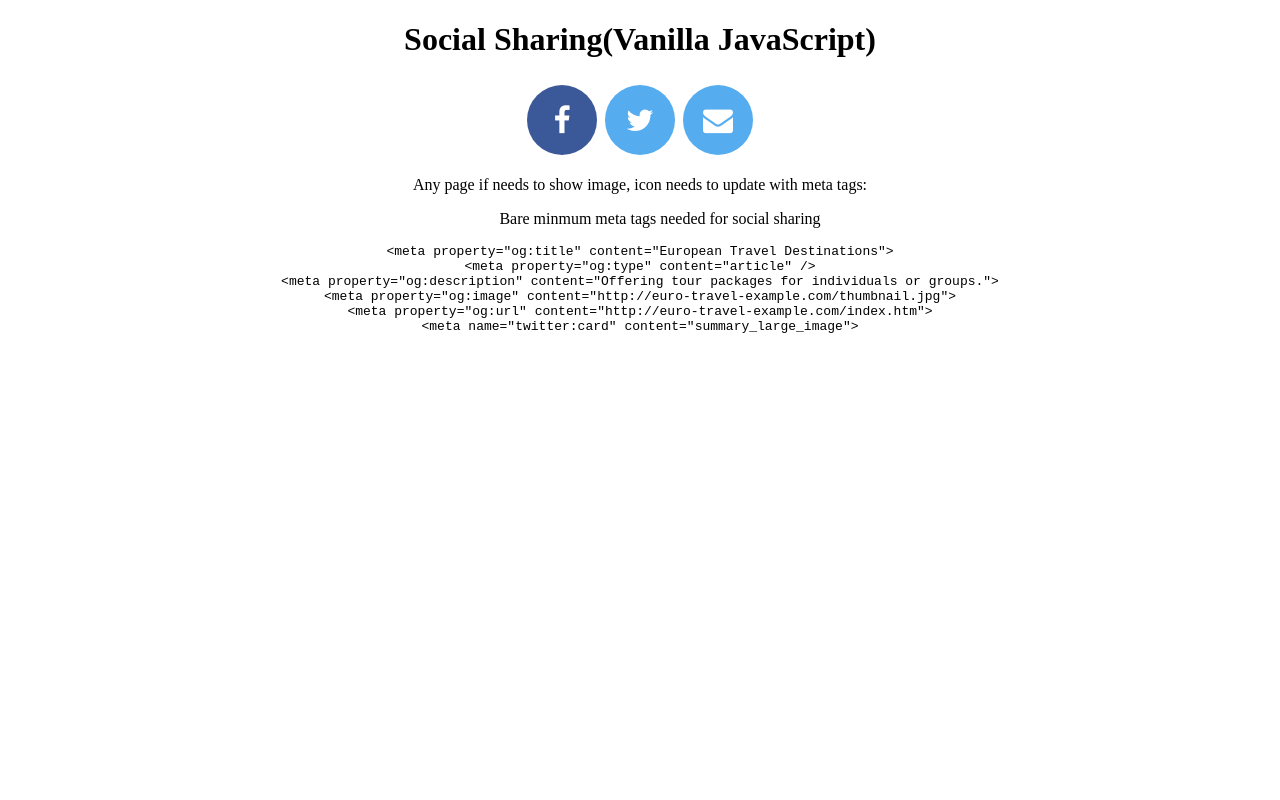
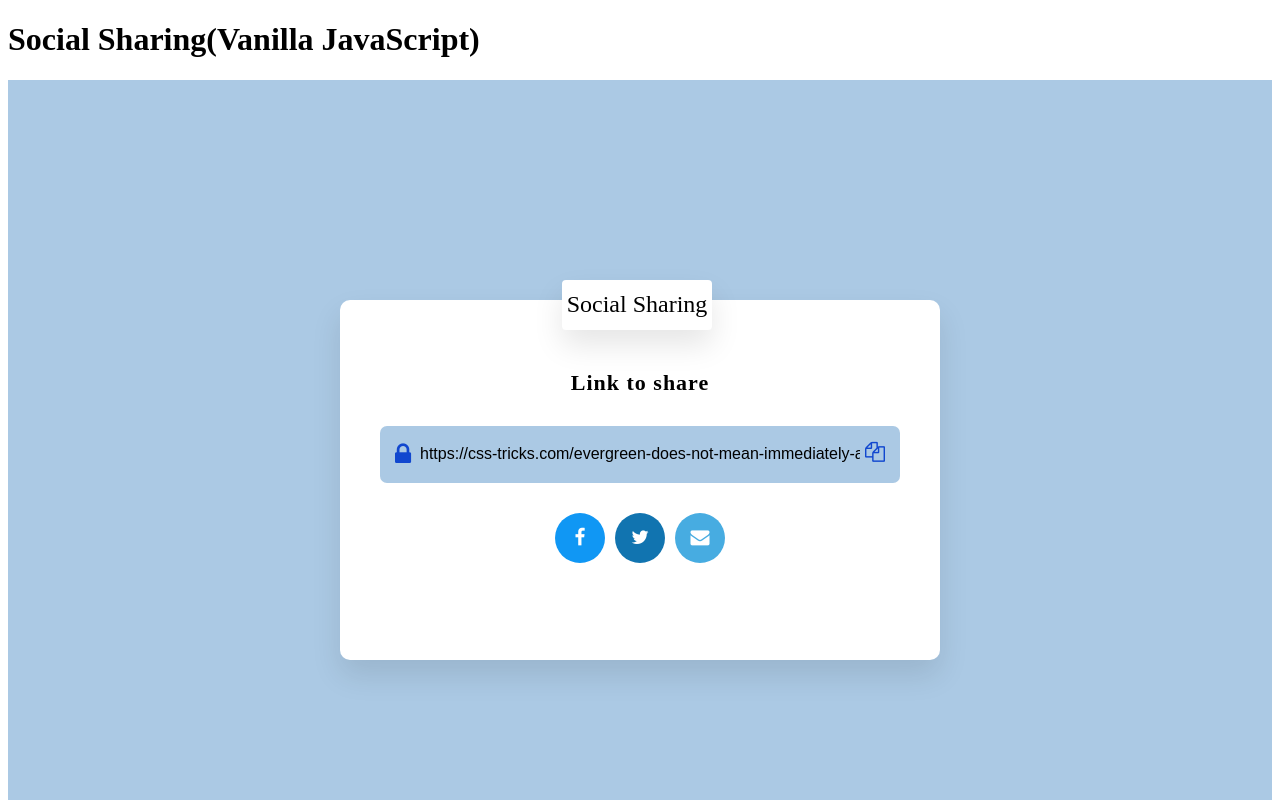
Before and after one commit to dhanugupta/social-share-js, a website: page src/index.html in a window 1280 px wide. Shown: the top 800 px of the page. Drawn offline with Linux system fonts and the light colour scheme.

Commit message:
addd copy method..

```diff
--- a/src/css/social-share-widget.css
+++ b/src/css/social-share-widget.css
@@ -1,31 +1,122 @@
-  body {
-   text-align: center;
-
-  }
-    .fa {
-  padding: 20px;
-  font-size: 30px;
-  width: 30px;
-  text-align: center;
-  text-decoration: none;
-  margin: 5px 2px;
-  border-radius: 50%;
+      .container {
+    height: 100vh;
+    display: flex;
+    justify-content: center;
+    align-items: center;
+    background-color: #abc9e4
 }
 
-.fa:hover {
-    opacity: 0.7;
+.container .card {
+    width: 600px;
+    height: 360px;
+    background-color: #fff;
+    border-radius: 10px;
+    position: relative;
+    box-shadow: 0px 15px 30px rgba(0, 0, 0, 0.1)
 }
 
-.fa-facebook {
-  background: #3B5998;
-  color: white;
+.container .card .head {
+    position: absolute;
+    width: 150px;
+    height: 50px;
+    box-shadow: 0px 15px 30px rgba(0, 0, 0, 0.1);
+    border-radius: 4px;
+    font-size: 24px;
+    display: flex;
+    justify-content: center;
+    align-items: center;
+    left: 37%;
+    top: -20px;
+    background-color: #fff
 }
 
-.fa-twitter {
-  background: #55ACEE;
-  color: white;
+.content {
+    text-align: center;
+    margin-top: 70px
 }
-.fa-envelope {
-  background: #55ACEE;
-  color: white;
+
+.content h3 {
+    letter-spacing: 1px;
+    font-size: 22px
 }
+
+.content span {
+    position: relative;
+    top: 10px;
+    font-weight: 500;
+    font-size: 18px
+}
+
+.input-text {
+    margin-top: 30px;
+    width: 100%;
+    padding: 0px 40px;
+    box-sizing: border-box;
+    position: relative
+}
+
+.input-text input {
+    width: 100%;
+    height: 57px;
+    background-color: #abc9e4;
+    outline: none;
+    border: none;
+    border-radius: 7px;
+    padding: 0px 40px;
+    box-sizing: border-box;
+    font-size: 16px
+}
+
+.input-text .fa-lock {
+    position: absolute;
+    top: 16px;
+    left: 55px;
+    font-size: 25px;
+    color: #1147cf
+}
+
+.input-text .fa-copy {
+    position: absolute;
+    top: 16px;
+    right: 55px;
+    font-size: 20px;
+    cursor: pointer;
+    color: #1147cf
+}
+
+.social {
+    margin-top: 30px;
+    padding: 0px 40px;
+    list-style: none;
+    display: flex;
+    justify-content: center
+}
+
+.social li a {
+    height: 50px;
+    width: 50px;
+    display: flex;
+    border-radius: 50%;
+    justify-content: center;
+    align-items: center;
+    text-decoration: none;
+    color: #fff;
+    font-size: 19px;
+    margin: 0px 5px
+}
+
+.social li:nth-child(1) a {
+    background-color: #1097f4
+}
+
+.social li:nth-child(2) a {
+    background-color: #1174b0
+}
+
+.social li:nth-child(3) a {
+    background-color: #47ace1
+}
+
+.social li:nth-child(4) a {
+    background-color: red
+}
--- a/src/index.html
+++ b/src/index.html
@@ -3,17 +3,24 @@
    <title>Social Share Widget Example</title>
    <meta name="viewport" content="width=device-width, initial-scale=1">
    <link rel="stylesheet" href="https://cdnjs.cloudflare.com/ajax/libs/font-awesome/4.7.0/css/font-awesome.min.css">
-   <link rel="stylesheet" href="css/social-share-widget.css">
-   </link>
+   <link rel="stylesheet" href="css/social-share-widget.css"></link>
    <script type='text/javascript' src="js/social-share-widget.js"></script>
    </head>
    <body>
       <h1>Social Sharing<span>(Vanilla JavaScript)</span></h1>
-      <div class="links">
-         <a href="javascript:void(0);" class="fa fa-facebook" data-url="https://css-tricks.com/evergreen-does-not-mean-immediately-available/" data-desc="sharing description gos here"></a>
-         <a href="javascript:void(0);" class="fa fa-twitter" data-url="https://css-tricks.com/evergreen-does-not-mean-immediately-available/" data-desc="sharing description gos here"></a>
-         <a href="javascript:void(0);" class="fa fa-envelope" data-url="https://css-tricks.com/evergreen-does-not-mean-immediately-available/" data-desc="sharing description gos here"></a>
-      </div>
+      <div class="container">
+    <div class="card"> <span class="head">Social Sharing</span>
+        <div class="content">
+            <h3>Link to share</h3>
+            <div class="input-text"> <i class="fa fa-lock"></i> <input type="text" id="social_input" value="https://css-tricks.com/evergreen-does-not-mean-immediately-available/" readonly> <i class="fa fa-copy"></i> </div>
+            <ul class="social">
+                <li><a href="javascript:void(0);" class="a-facebook" data-url="https://css-tricks.com/evergreen-does-not-mean-immediately-available/" data-desc="sharing description gos here"><i class="fa fa-facebook"></i></a></li>
+                <li><a href="javascript:void(0);" class="a-twitter" data-url="https://css-tricks.com/evergreen-does-not-mean-immediately-available/" data-desc="sharing description gos here"><i class="fa fa-twitter"></i></a></li>
+                <li><a href="javascript:void(0);" class="a-envelope" data-url="https://css-tricks.com/evergreen-does-not-mean-immediately-available/" data-desc="sharing description gos here"><i class="fa fa-envelope"></i></a></li>
+            </ul>
+        </div>
+    </div>
+</div>
       <div class="notes">
          <p>
             Any page if needs to show image, icon needs to update with meta tags:
--- a/src/js/social-share-widget.js
+++ b/src/js/social-share-widget.js
@@ -3,7 +3,7 @@ function setShareLinks() {
    var pageUrl = encodeURIComponent(document.URL);
    var description = "default Text";
 
-    elements = document.querySelectorAll(".fa.fa-facebook");
+    elements = document.querySelectorAll(".a-facebook");
     Array.prototype.forEach.call(elements, function(el) {
         var pageUrl = encodeURIComponent(el.getAttribute('data-url'));
         var desc = "";
@@ -16,7 +16,7 @@ function setShareLinks() {
         });
     });
 
-    elements = document.querySelectorAll(".fa.fa-twitter");
+    elements = document.querySelectorAll(".a-twitter");
     Array.prototype.forEach.call(elements, function(el) {
             var pageUrl = encodeURIComponent(el.getAttribute('data-url'));
         var desc = "";
@@ -29,7 +29,7 @@ function setShareLinks() {
         });
     });
 
-      elements = document.querySelectorAll(".fa.fa-envelope");
+      elements = document.querySelectorAll(".a-envelope");
     Array.prototype.forEach.call(elements, function(el) {
         var pageUrl = encodeURIComponent(el.getAttribute('data-url'));
         var desc = "";
@@ -43,6 +43,13 @@ function setShareLinks() {
             window.location.href = url;
         });
     });
+
+     var copy = document.querySelector(".input-text .fa-copy");
+   copy.addEventListener('click',function(){ social_input.select(); document.execCommand('copy'); });
+
+   var a = document.querySelectorAll(".social li a");
+var copy = document.querySelector(".input-text .fa-copy");
+var social_input = document.getElementById('social_input')
 };
 
 function socialWindow(url) {
```
Also changed, not shown: README.md, html-screen-2.png (added).
